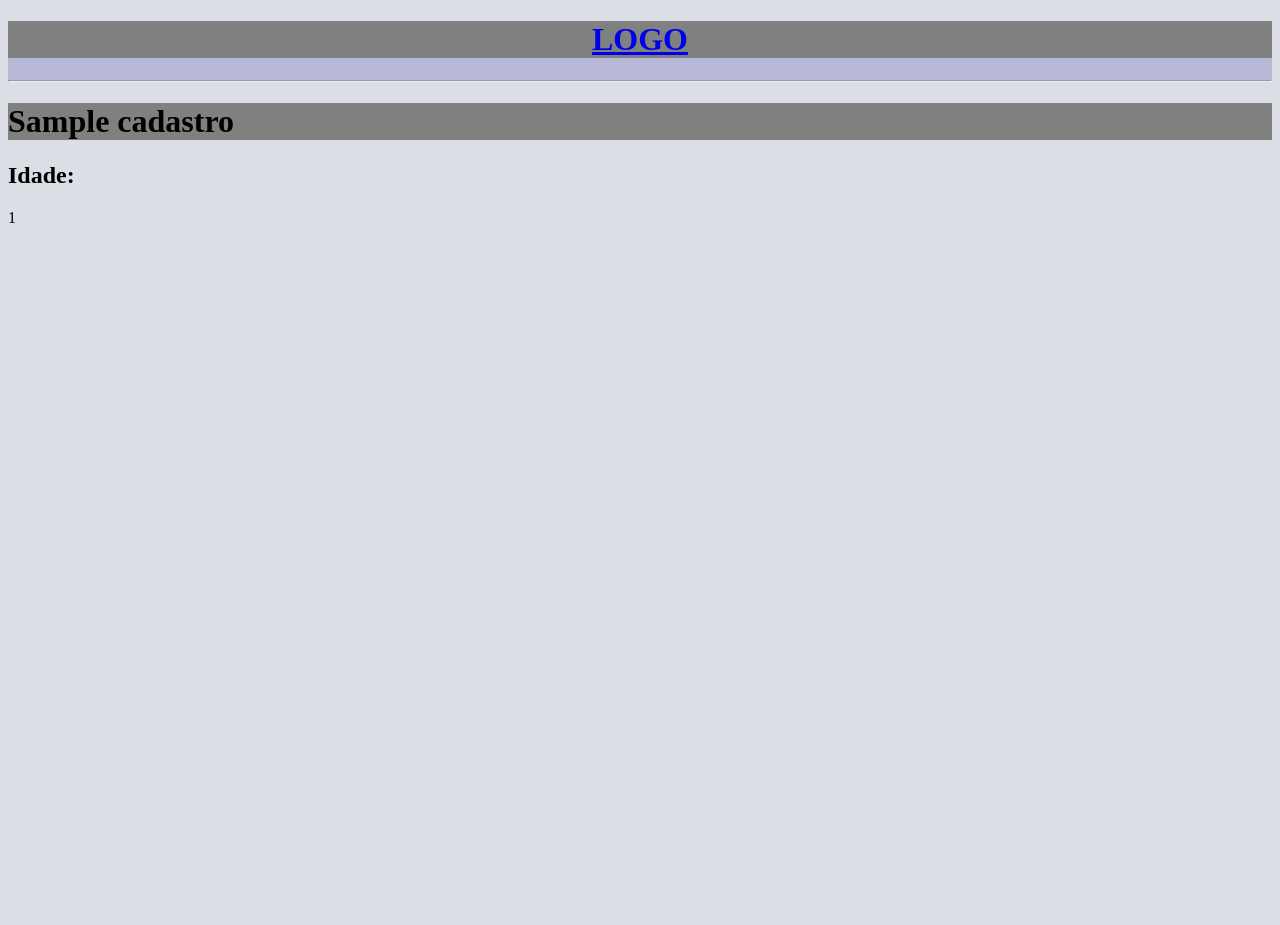
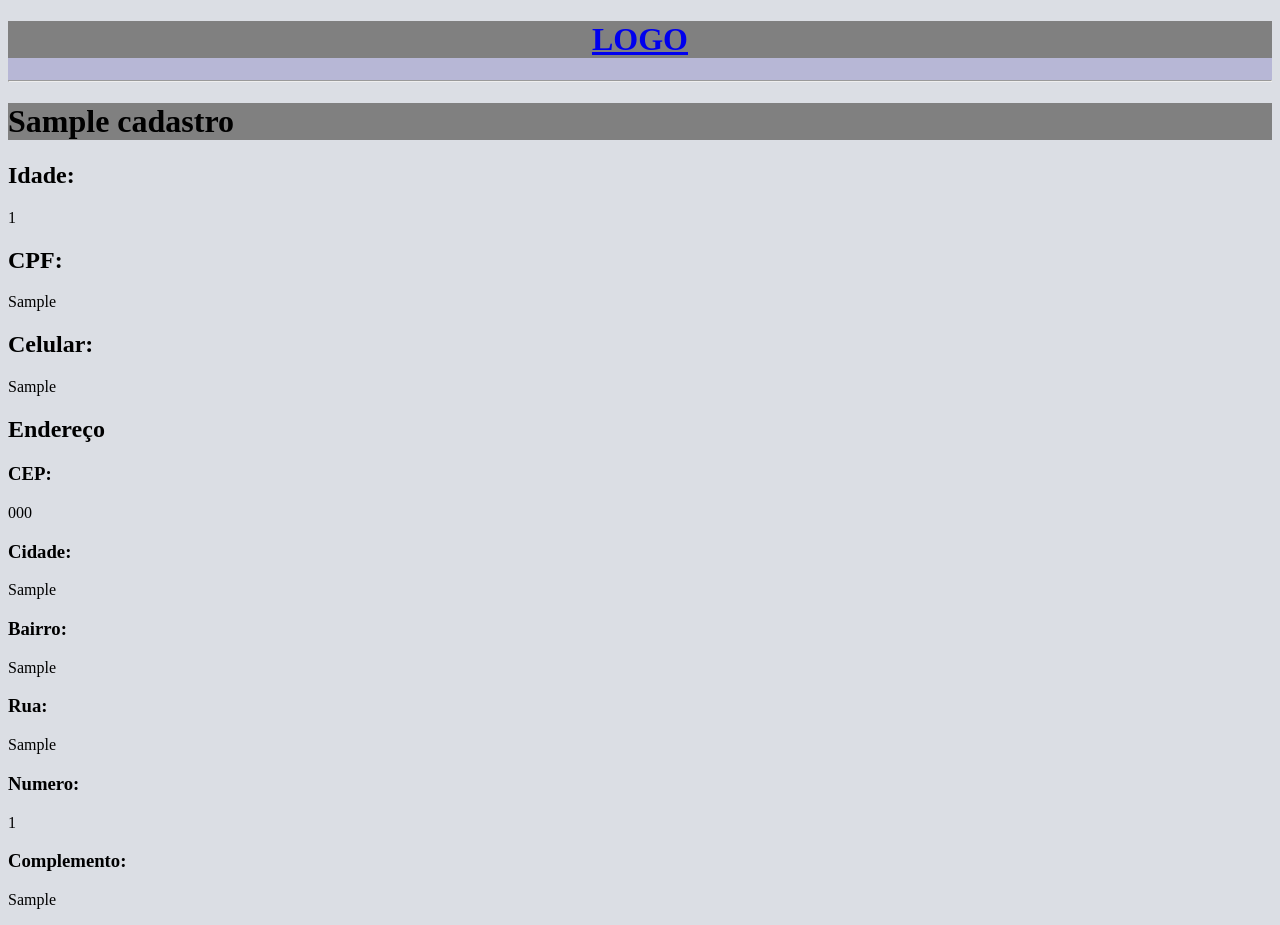
Before and after one commit to nogsposito/RegistraElas, a Django app: page /visualizar/1/ in a window 1280 px wide. Before the commit the page ends 223 px from the top, so only its background shows below. Run offline with Django 5.2, Linux system fonts and the light colour scheme; tables that the repository leaves empty hold one stand-in row (values such as "Sample post").

Commit message:
formatação

```diff
--- a/aplicacao/templates/navbar.html
+++ b/aplicacao/templates/navbar.html
@@ -1,10 +1,10 @@
+{% load static %}
 <!DOCTYPE html>
-<html lang="en">
+<html lang="pt-BR">
 <head>
     <meta charset="UTF-8">
     <meta name="viewport" content="width=device-width, initial-scale=1.0">
     <title>Navbar</title>
-    {% load static %}
     <link rel="stylesheet" href="{% static 'aplicacao/css/navbar.css' %}">
 </head>
 <body>
--- a/aplicacao/templates/visualizar_cadastro.html
+++ b/aplicacao/templates/visualizar_cadastro.html
@@ -1,24 +1,46 @@
+{% load static %}
 <!DOCTYPE html>
 <html lang="en">
 <head>
     <meta charset="UTF-8">
     <meta name="viewport" content="width=device-width, initial-scale=1.0">
-    {% load static %}
     <link rel="stylesheet" href="{% static 'aplicacao/css/visualizar_cadastros.css' %}">
-    <title>Visualizando um Cadastro</title>
+    <title>Cadastro</title>
 </head>
 <body>
     {% include 'navbar.html' %}
 
-    <div id="card_container">
-        <div id="nome">
-            <h1>{{cadastro.nome}}</h1>
-        </div>
+    <h1>{{cadastro.nome}}</h1>
 
-        <div class ="outras-infos">
-            <h2>Idade:</h2>
-            <p>{{cadastro.idade}}</p>
-        </div>
+    <h2>Idade:</h2>
+    <p>{{cadastro.idade}}</p>
+
+    <h2>CPF:</h2>
+    <p>{{cadastro.cpf}}</p>
+
+    <h2>Celular:</h2>
+    <p>{{cadastro.celular}}</p>
+
+    <div>
+        <h2>Endereço</h2>
+
+        <h3>CEP:</h3>
+        <p>{{cadastro.cep}}</p>
+
+        <h3>Cidade:</h3>
+        <p>{{cadastro.cidade}}</p>
+
+        <h3>Bairro:</h3>
+        <p>{{cadastro.bairro}}</p>
+
+        <h3>Rua:</h3>
+        <p>{{cadastro.rua}}</p>
+
+        <h3>Numero:</h3>
+        <p>{{cadastro.numero}}</p>
+
+        <h3>Complemento:</h3>
+        <p>{{cadastro.complemento}}</p>
     </div>
 </body>
 </html>
```
Also changed, not shown: aplicacao/templates/home.html (+5 -11 lines).
